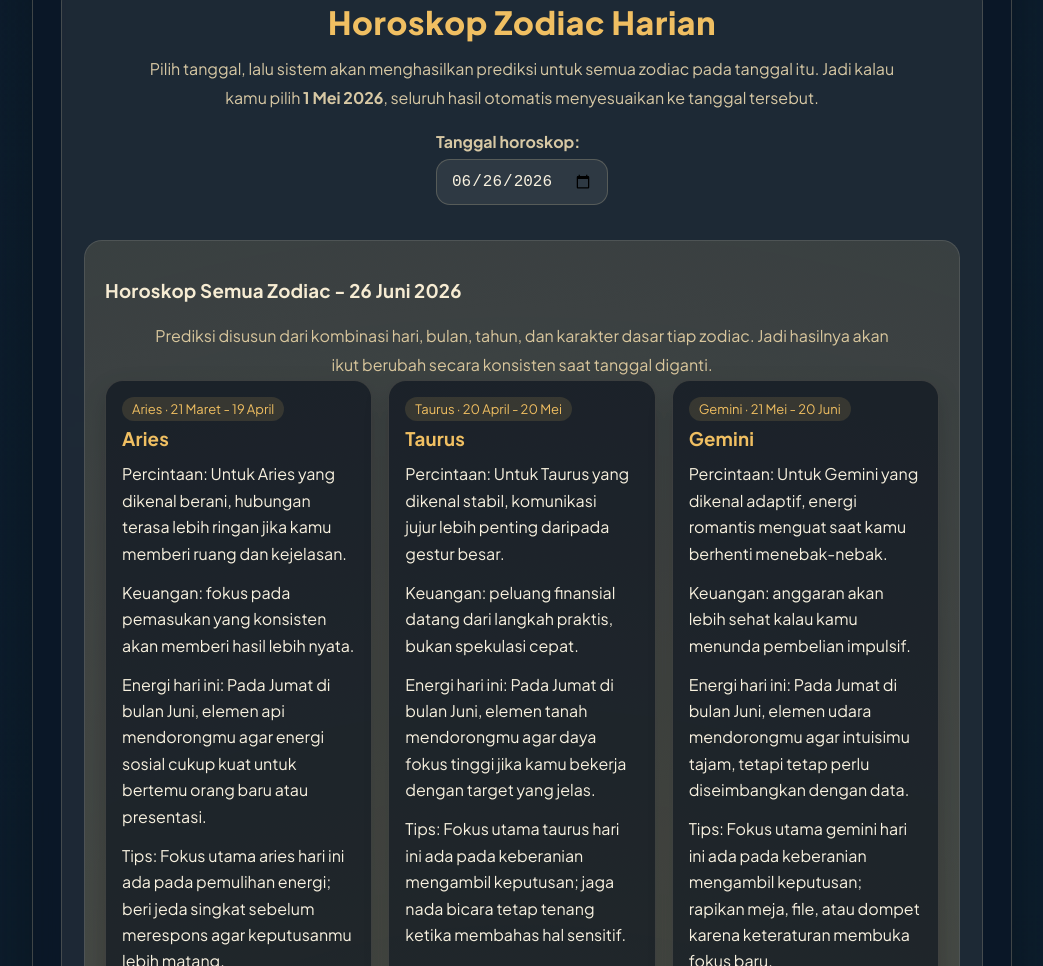
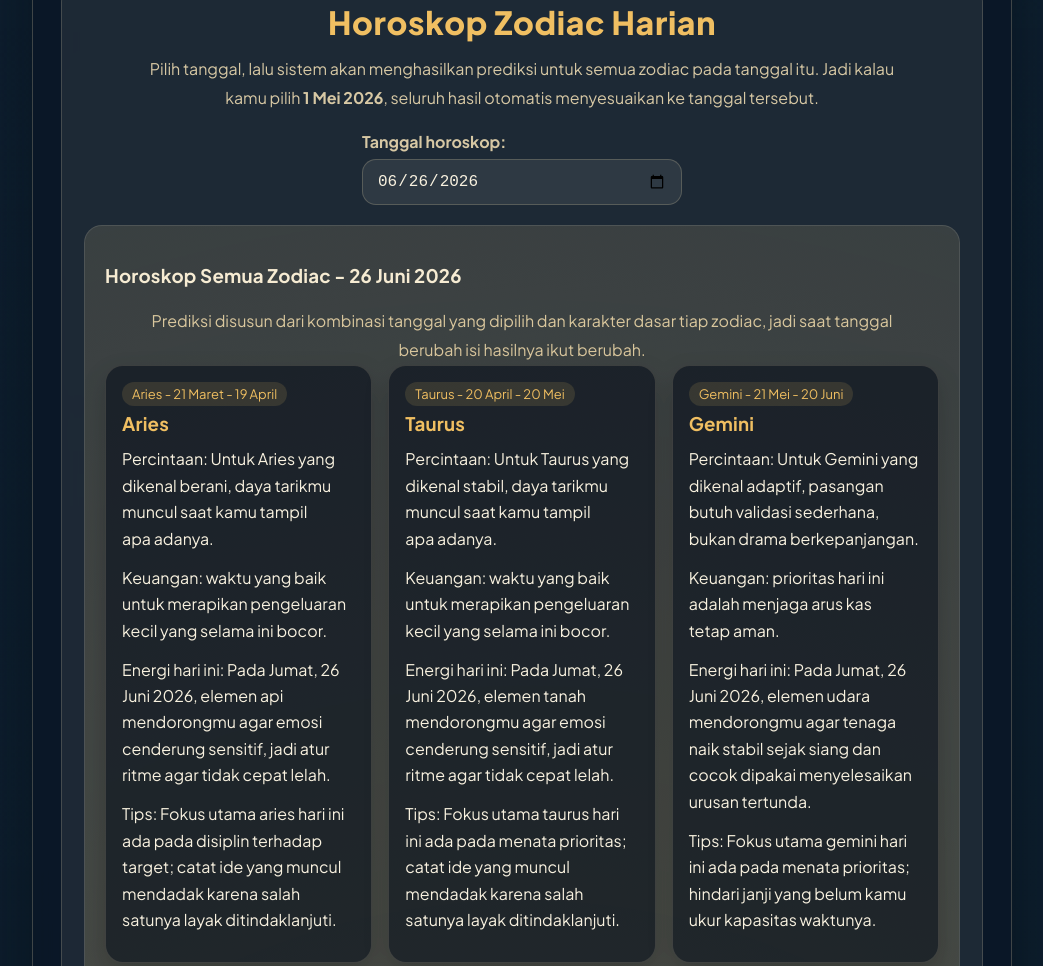
Before and after one commit to Rosellines/Numerologi-Nama, a plain HTML site: page index.html in a window 1280 px wide. Shown: the part 720-1686 px from the top of the page, without its empty margins (118-1161 px from the left). Drawn offline with Linux system fonts and the light colour scheme.

Commit message:
Update index.html

```diff
--- a/index.html
+++ b/index.html
@@ -11,7 +11,6 @@
     <style>
         :root {
             --bg-deep: #0f1b2d;
-            --bg-mid: #17324f;
             --panel: rgba(10, 23, 39, 0.82);
             --panel-soft: rgba(255, 248, 231, 0.08);
             --line: rgba(255, 233, 187, 0.22);
@@ -171,6 +170,11 @@
             justify-content: center;
         }
 
+        .date-row .form-group {
+            width: min(100%, 320px);
+            margin-bottom: 0;
+        }
+
         #horoscopeResult {
             display: none;
             margin-top: 20px;
@@ -267,10 +271,6 @@
                 padding: 20px;
                 border-radius: 22px;
             }
-
-            .date-row {
-                grid-template-columns: 1fr;
-            }
         }
     </style>
 </head>
@@ -311,7 +311,7 @@
             <div class="date-row">
                 <div class="form-group">
                     <label for="horoscopeDate">Tanggal horoskop:</label>
-                    <input type="date" id="horoscopeDate" onchange="generateHoroscope()">
+                    <input type="date" id="horoscopeDate" onchange="generateHoroscope()" oninput="generateHoroscope()">
                 </div>
             </div>
             <div id="horoscopeResult" class="sparkle"></div>
@@ -386,19 +386,19 @@
 
         const termExplanations = {
             Sri: {
-                id: "Sri melambangkan berkah, kesuburan, kehalusan batin, dan daya tumbuh. Dalam pembacaan numerologi, Sri sering dibaca sebagai tanda bahwa sebuah nama membawa energi yang meneduhkan, memelihara relasi, dan menarik keberuntungan lewat sikap yang sabar serta selaras. Orang dengan hasil Sri cenderung kuat di area perawatan, diplomasi, keindahan, dan kemampuan mengundang rasa percaya.",
+                id: "Sri melambangkan berkah, kesuburan, kehalusan batin, dan daya tumbuh. Dalam pembacaan numerologi, Sri sering dibaca sebagai tanda bahwa sebuah nama membawa energi yang meneduhkan, memelihara relasi, dan menarik keberuntungan lewat sikap yang sabar serta selaras. Hidupnya cenderung rukun, tenang, dan tenteram, tetapi secara ekonomi sering terasa pas-pasan sehingga perlu pandai menjaga keseimbangan antara rasa syukur dan ikhtiar. Orang dengan hasil Sri biasanya kuat di area perawatan, diplomasi, keindahan, dan kemampuan mengundang rasa percaya.",
                 en: "Sri symbolizes blessing, fertility, inner grace, and the power to nurture growth. In numerology, it often marks a name that carries calming energy, supports relationships, and attracts fortune through patience and harmony."
             },
             Lungguh: {
-                id: "Lungguh berarti duduk, menetap, atau menempati posisi. Dalam numerologi Jawa, Lungguh menunjukkan fondasi yang mapan, kecenderungan hidup yang lebih terstruktur, dan potensi untuk memperoleh kedudukan atau tanggung jawab yang stabil. Energinya bukan tentang gerak cepat, melainkan ketahanan, wibawa, dan kemampuan menjaga sesuatu tetap berdiri lama.",
+                id: "Lungguh berarti duduk, menetap, atau menempati posisi. Dalam numerologi Jawa, Lungguh menunjukkan fondasi yang mapan, kecenderungan hidup yang lebih terstruktur, dan potensi untuk memperoleh kedudukan atau tanggung jawab yang stabil. Energinya bukan tentang gerak cepat, melainkan ketahanan, wibawa, dan kemampuan menjaga sesuatu tetap berdiri lama. Hasil ini juga kuat pada sisi kepemimpinan: ia cenderung mendominasi saat mengambil keputusan, dan suara atau penilaiannya lebih sering didengar orang lain.",
                 en: "Lungguh means sitting, settling, or holding a position. In Javanese numerology, it points to stability, structure, endurance, and the capacity to carry lasting responsibility."
             },
             Pati: {
-                id: "Pati tidak selalu harus dibaca sebagai kematian harfiah, tetapi sebagai simbol akhir dari satu fase dan ujian yang menuntut pelepasan. Dalam numerologi Jawa, Pati menandai energi perubahan besar, benturan ego, atau proses hidup yang memaksa seseorang menutup pola lama sebelum masuk ke tahap berikutnya. Hasil ini sering mengingatkan bahwa kekuatan muncul saat berani memangkas hal yang tidak lagi sehat.",
+                id: "Pati tidak selalu harus dibaca sebagai kematian harfiah, tetapi sebagai simbol akhir dari satu fase dan ujian yang menuntut pelepasan. Dalam numerologi Jawa, Pati menandai hidup yang cenderung sulit, penuh ujian pahit, dan banyak cobaan. Namun justru dari tempaan itu lahir mental baja: sejak kecil diasah keras, lalu ketika dewasa menjadi lebih tajam. Pola pikirnya sering logis, manusiawi, bijak, dan sabar karena ia belajar dari luka, kehilangan, dan proses yang panjang.",
                 en: "Pati should not always be read as literal death, but as the end of a phase and a test of release. It marks major transformation, friction, and the need to let go before moving forward."
             },
             Dunia: {
-                id: "Dunia melambangkan keluasan pengalaman, jaringan, peluang material, dan keterlibatan kuat dengan urusan nyata kehidupan. Dalam numerologi Jawa, Dunia sering dihubungkan dengan rezeki, akses, pengaruh sosial, dan kemampuan membaca keadaan secara praktis. Energi ini bagus untuk pertumbuhan usaha dan pencapaian duniawi, tetapi tetap perlu dijaga agar tidak berubah menjadi terlalu materialistis atau tercerai dari keseimbangan batin.",
+                id: "Dunia melambangkan keluasan pengalaman, jaringan, peluang material, dan keterlibatan kuat dengan urusan nyata kehidupan. Dalam numerologi Jawa, Dunia sering dihubungkan dengan rezeki, akses, pengaruh sosial, dan kemampuan membaca keadaan secara praktis. Dalam hidupnya, secara ekonomi apa yang ia inginkan sering hampir seluruhnya tercapai, cita-cita banyak yang tergapai, dan hidupnya tampak senang. Namun sisi lemahnya ada pada mental yang kadang ciut saat tekanan datang, dan ia bisa tumbang ketika terlalu takabur atau merasa semua akan selalu mudah.",
                 en: "Dunia symbolizes worldly reach, material opportunities, social influence, and practical intelligence. It supports business growth and visible achievement, while reminding the person not to lose inner balance."
             }
         };
@@ -422,7 +422,7 @@
 
             document.getElementById("horoscopeResult").innerHTML = `
                 <h3>Horoskop Semua Zodiac - ${formattedDate}</h3>
-                <p class="section-note">Prediksi disusun dari kombinasi hari, bulan, tahun, dan karakter dasar tiap zodiac. Jadi hasilnya akan ikut berubah secara konsisten saat tanggal diganti.</p>
+                <p class="section-note">Prediksi disusun dari kombinasi tanggal yang dipilih dan karakter dasar tiap zodiac, jadi saat tanggal berubah isi hasilnya ikut berubah.</p>
                 <div class="horoscope-grid">${cards}</div>
             `;
             document.getElementById("horoscopeResult").style.display = "block";
@@ -537,33 +537,35 @@
             return Math.floor(diff / 86400000);
         }
 
-        function hashString(value) {
-            let hash = 0;
-            for (let i = 0; i < value.length; i += 1) {
-                hash = ((hash << 5) - hash + value.charCodeAt(i)) | 0;
-            }
-            return Math.abs(hash);
+        function nameValue(text) {
+            return text.split("").reduce((total, char) => total + char.charCodeAt(0), 0);
         }
 
-        function pickSegment(list, seed, shift) {
-            return list[(seed + shift) % list.length];
+        function pickByDate(list, profile, date, salt) {
+            const day = date.getDate();
+            const month = date.getMonth() + 1;
+            const year = date.getFullYear();
+            const zodiacValue = nameValue(profile.name);
+            const seed = (day * 17) + (month * 31) + (year * 13) + zodiacValue + (salt * 19);
+            return list[Math.abs(seed) % list.length];
         }
 
         function buildHoroscopeCard(profile, date) {
-            const dateKey = `${profile.name}-${date.getFullYear()}-${date.getMonth() + 1}-${date.getDate()}`;
-            const seed = hashString(dateKey);
+            const day = date.getDate();
+            const month = date.getMonth() + 1;
+            const year = date.getFullYear();
             const weekday = date.toLocaleDateString("id-ID", { weekday: "long" });
             const monthName = date.toLocaleDateString("id-ID", { month: "long" });
-            const seasonalFocus = horoscopeSegments.focus[(getDayOfYear(date) + profile.name.length) % horoscopeSegments.focus.length];
+            const seasonalFocus = horoscopeSegments.focus[(getDayOfYear(date) + profile.name.length + month + day) % horoscopeSegments.focus.length];
 
-            const love = `Percintaan: Untuk ${profile.name} yang dikenal ${profile.trait}, ${pickSegment(horoscopeSegments.love, seed, 1)}.`;
-            const finance = `Keuangan: ${pickSegment(horoscopeSegments.finance, seed, 2)}.`;
-            const energy = `Energi hari ini: Pada ${weekday} di bulan ${monthName}, elemen ${profile.element.toLowerCase()} mendorongmu agar ${pickSegment(horoscopeSegments.energy, seed, 3)}.`;
-            const tip = `Tips: Fokus utama ${profile.name.toLowerCase()} hari ini ada pada ${seasonalFocus}; ${pickSegment(horoscopeSegments.tips, seed, 4)}.`;
+            const love = `Percintaan: Untuk ${profile.name} yang dikenal ${profile.trait}, ${pickByDate(horoscopeSegments.love, profile, date, 1)}.`;
+            const finance = `Keuangan: ${pickByDate(horoscopeSegments.finance, profile, date, 2)}.`;
+            const energy = `Energi hari ini: Pada ${weekday}, ${day} ${monthName} ${year}, elemen ${profile.element.toLowerCase()} mendorongmu agar ${pickByDate(horoscopeSegments.energy, profile, date, 3)}.`;
+            const tip = `Tips: Fokus utama ${profile.name.toLowerCase()} hari ini ada pada ${seasonalFocus}; ${pickByDate(horoscopeSegments.tips, profile, date, 4)}.`;
 
             return `
                 <article class="horoscope-card">
-                    <span class="pill">${profile.name} · ${profile.range}</span>
+                    <span class="pill">${profile.name} - ${profile.range}</span>
                     <h3>${profile.name}</h3>
                     <p>${love}</p>
                     <p>${finance}</p>
```
